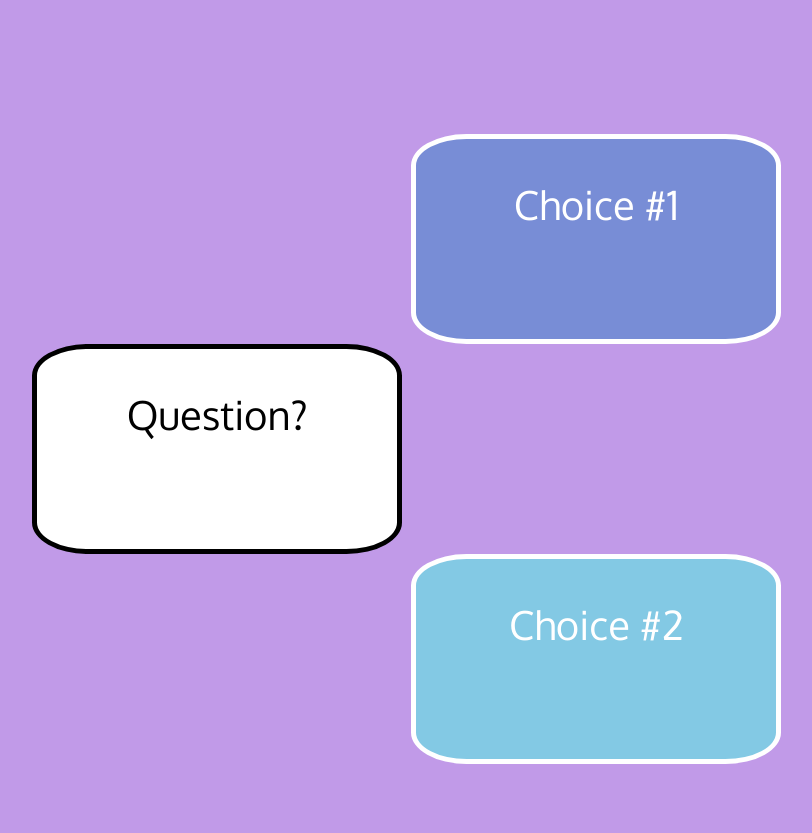
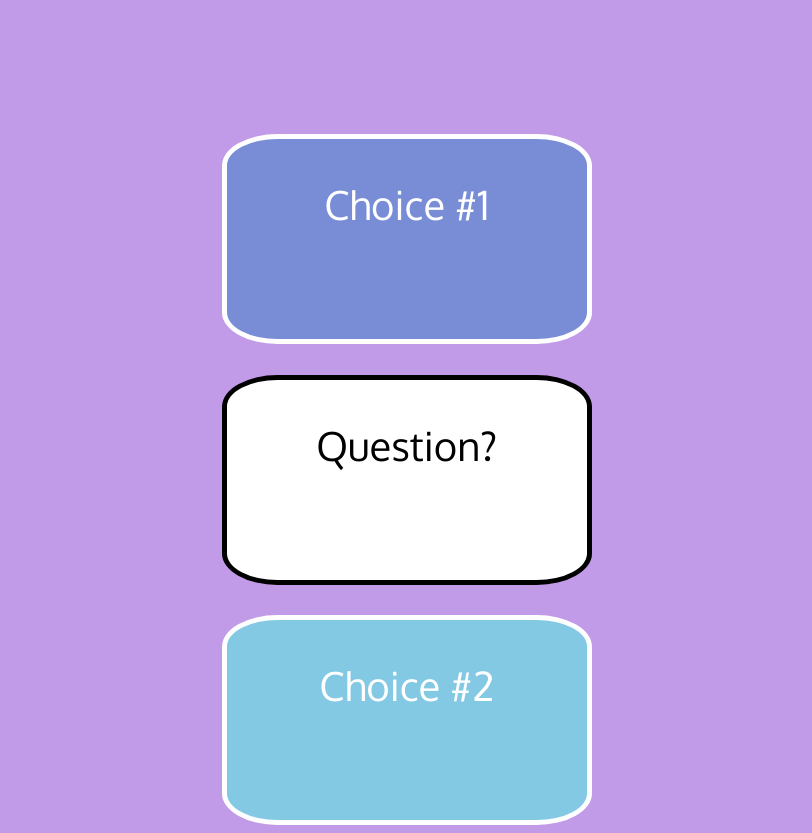
Before and after one commit to jkyletreman/flash_web_app, a React (Create React App) app: page / in a window 1280 px wide. Shown: the whole page, without its empty margins (170-982 px from the left). Before the commit the page ends 800 px from the top, so only its background shows below. Built offline with nearby package versions, Linux system fonts and the light colour scheme; a web font is replaced by a local one.

Commit message:
Change positioning

```diff
--- a/src/components/js/Test.js
+++ b/src/components/js/Test.js
@@ -6,8 +6,8 @@ import MuiThemeProvider from 'material-ui/styles/MuiThemeProvider';
 const grid = {
   back: {
     gridRow: '1',
-    gridColumn: '2',
-    maxWidth: '65%'
+    gridColumn: '1',
+    maxWidth: '70%'
   },
   container: {
     display: 'grid',
@@ -17,14 +17,16 @@ const grid = {
   question: {
     gridRow: '2',
     gridColumn: '1',
+    marginTop: '4%'
   },
   answer1: {
     gridRow: '1',
-    gridColumn: '2',
+    gridColumn: '1',
   },
   answer2: {
     gridRow: '3',
-    gridColumn: '2',
+    gridColumn: '1',
+    marginTop: '4%'
   },
   IconLeft: {
     gridRow: '4',
```
